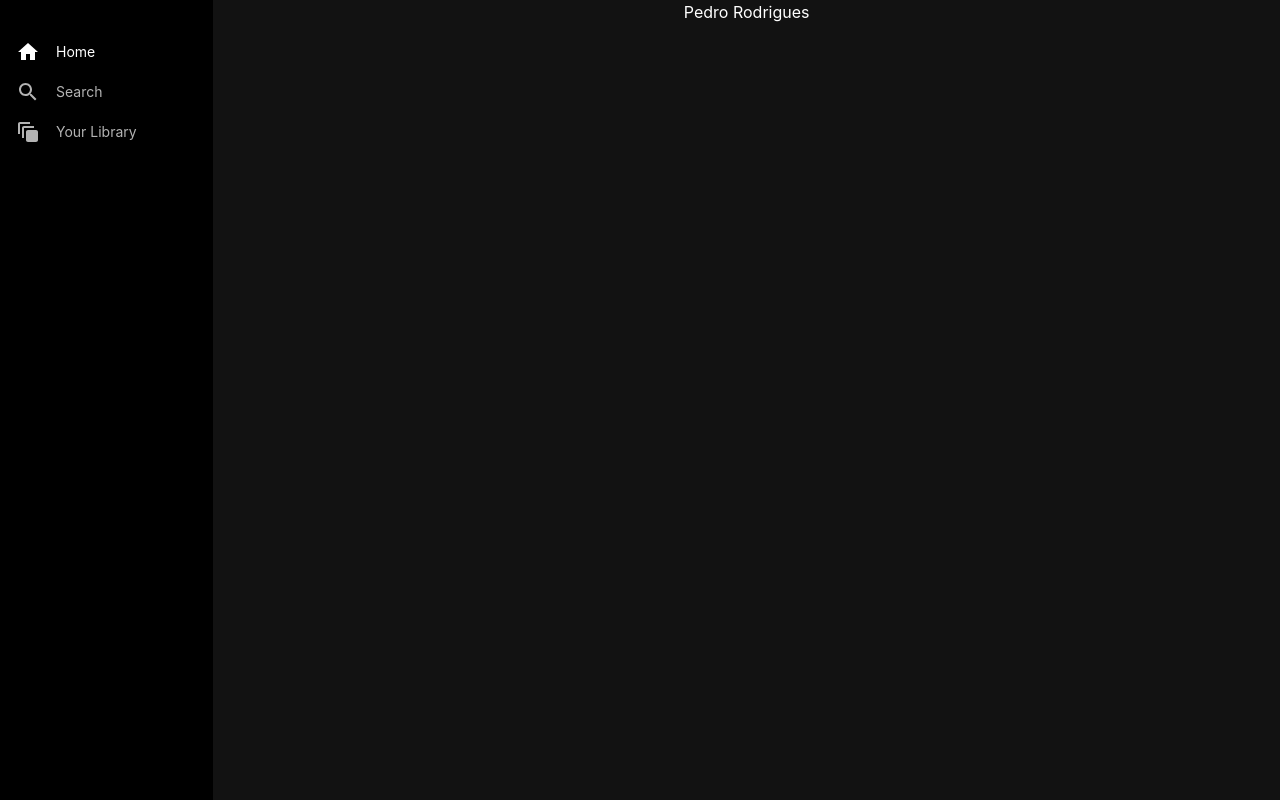
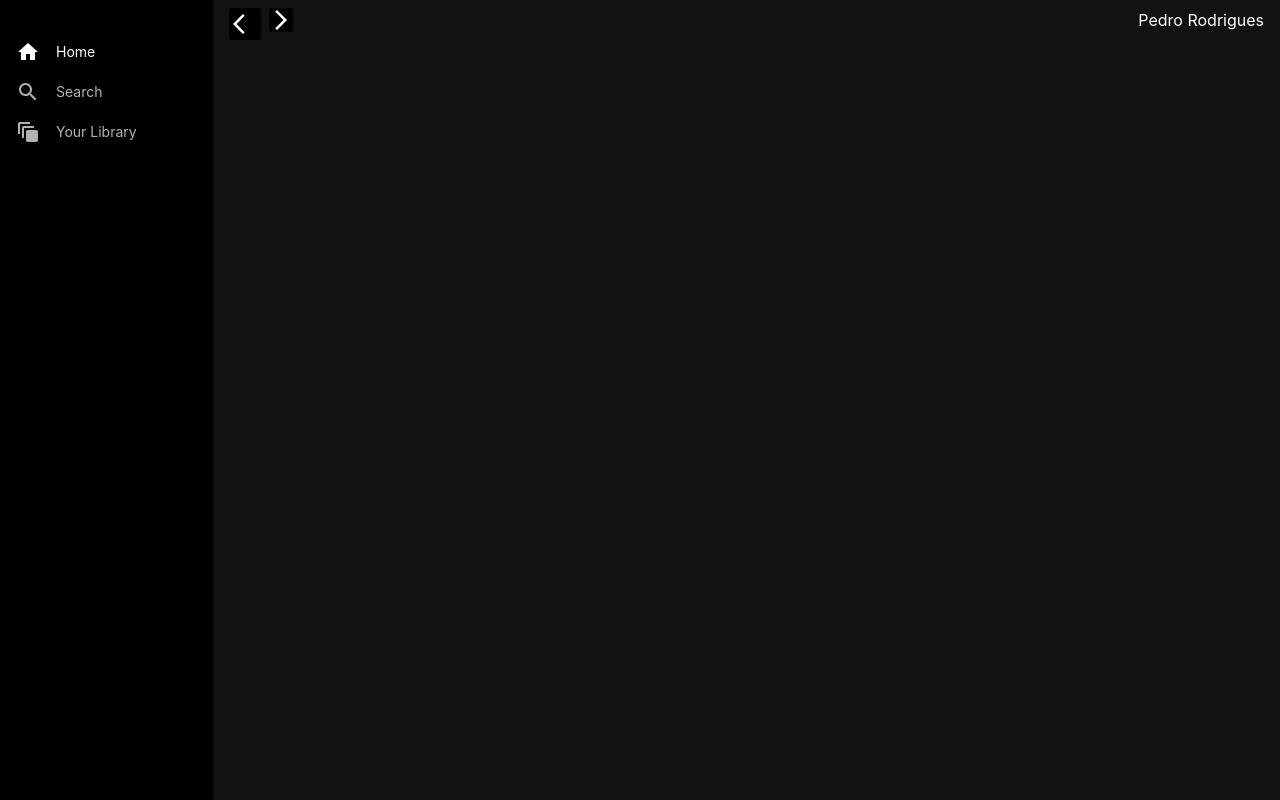
Before and after one commit to pedrohrodrigues/spotify-app, a React (Create React App) app: page / in a window 1280 px wide. Built offline with nearby package versions, Linux system fonts and the light colour scheme.

Commit message:
added user context

```diff
--- a/src/App.tsx
+++ b/src/App.tsx
@@ -1,8 +1,8 @@
 import React from 'react';
 import './App.css';
+import { Route, Routes } from 'react-router-dom';
 import { Sidebar } from './components/sidebar/sidebar';
 import { Dashboard } from './components/content/dashboard';
-import { Route, Routes } from 'react-router-dom';
 import { Library } from './components/content/library';
 import { Search } from './components/content/search';
 
--- a/src/components/content/dashboard.tsx
+++ b/src/components/content/dashboard.tsx
@@ -1,11 +1,23 @@
 import React from 'react';
+import { NavLink } from 'react-router-dom';
+import { ArrowBackIos, ArrowForwardIos } from '@mui/icons-material';
 import { UserContext } from '../../stateManagement/userContext';
 
 export function Dashboard() {
     const user = React.useContext(UserContext);
     return (
         <div className="bg-ligtherPrimary w-5/6">
-            <h2 className="text-secondary">{user?.userState.name}</h2>
+            <div className="flex justify-between mt-2 px-4">
+                <div className="flex">
+                    <NavLink to="/" className="">
+                        <div className="rounded bg-primary mr-2 align-center flex justify-center w-8 h-8 items-center">
+                            <ArrowBackIos className="w-6 text-secondary" />
+                        </div>
+                    </NavLink>
+                    <ArrowForwardIos className="w-6 text-secondary rounded bg-primary" />
+                </div>
+                <h2 className="text-secondary">{user?.userState.name}</h2>
+            </div>
         </div>
     );
 }
```
Also changed, not shown: .eslintrc.json.
